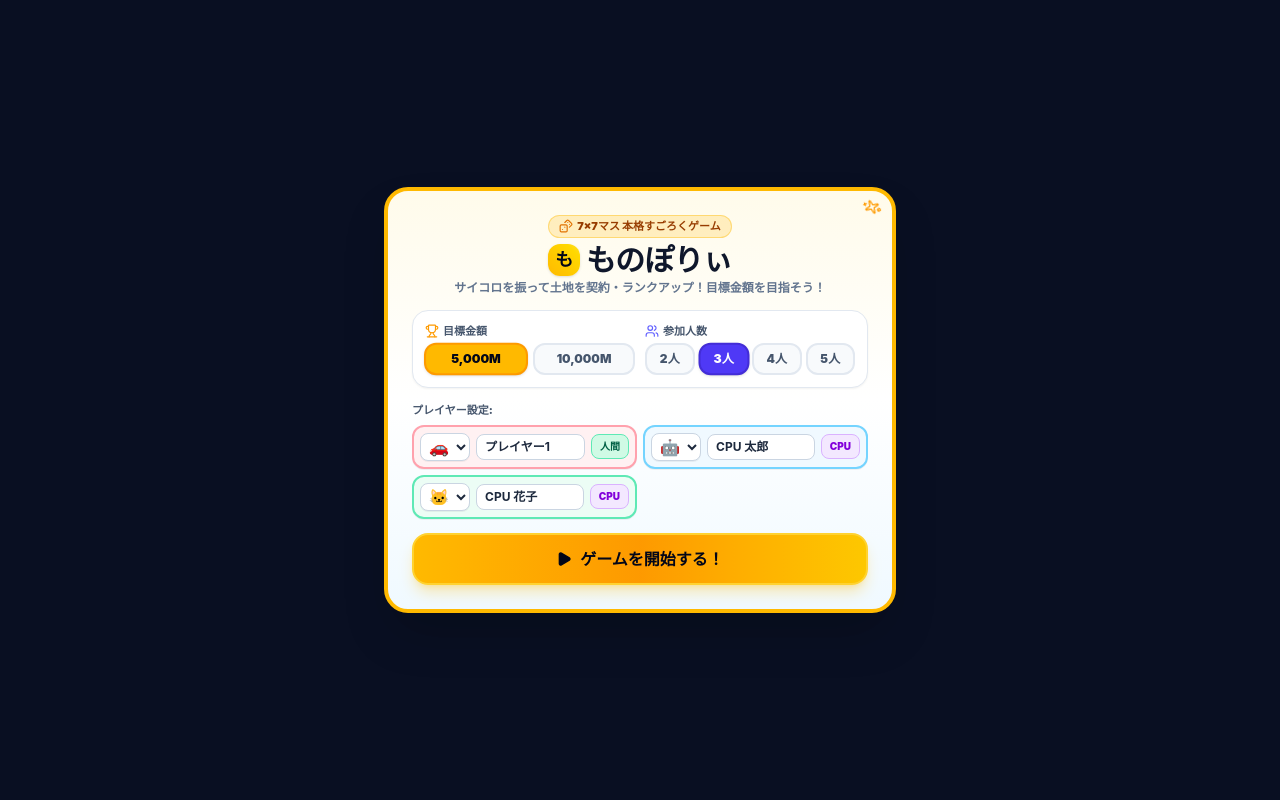
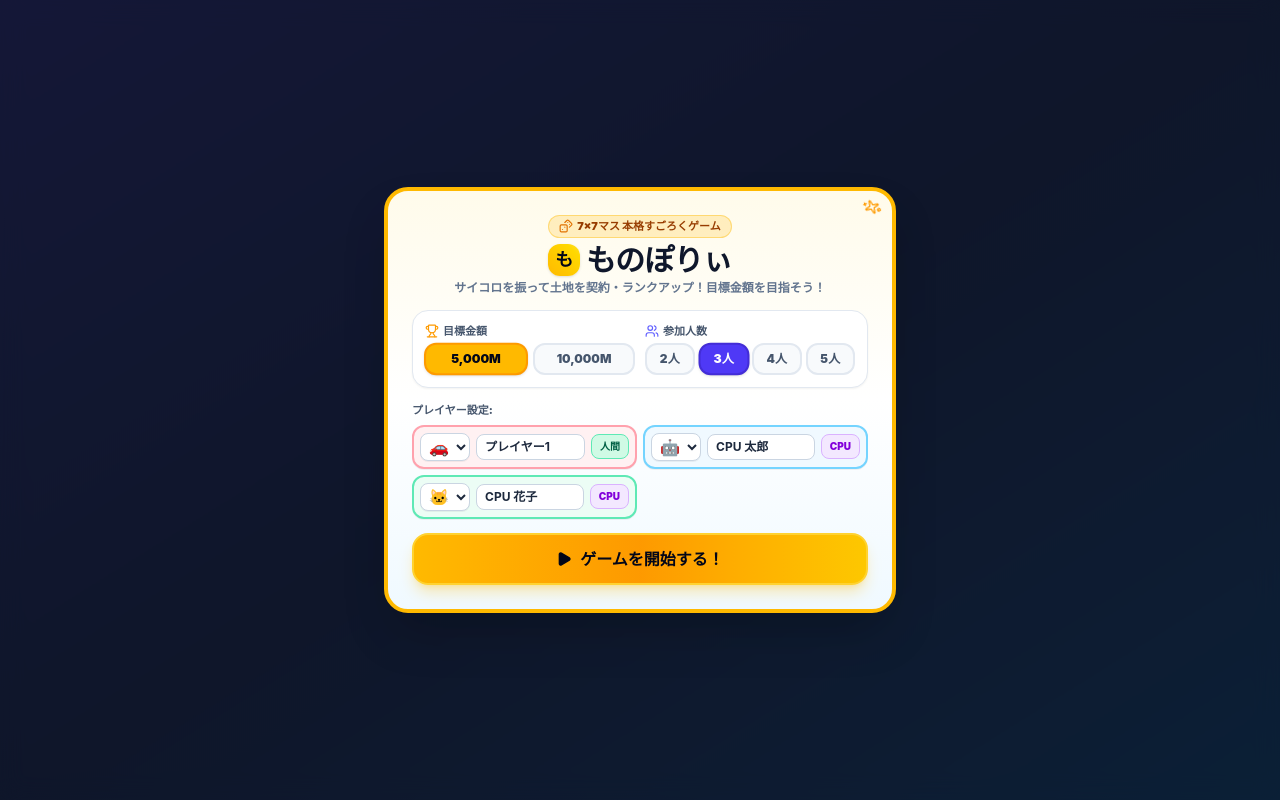
Before and after one commit to astalersifl-pixel/monopoli, a React (Vite) app: page / in a window 1280 px wide. Built offline with nearby package versions, Linux system fonts and the light colour scheme.

Commit message:
Change background color to gradient in App component

```diff
--- a/src/App.tsx
+++ b/src/App.tsx
@@ -947,7 +947,7 @@ export default function App() {
   }, [gamePhase, currentPlayer, tiles, bankruptcyDebt]);
 
   return (
-    <div className="min-h-screen bg-slate-950 text-slate-100 flex flex-col items-center justify-start p-2 sm:p-4 select-none font-sans overflow-x-hidden">
+    <div className="min-h-screen bg-gradient-to-br from-indigo-950 via-slate-900 to-sky-950 text-slate-100 flex flex-col items-center justify-start p-2 sm:p-4 select-none font-sans overflow-x-hidden">
       {/* Game Header Bar */}
       {gamePhase !== 'setup' && (
         <GameHeader
```
